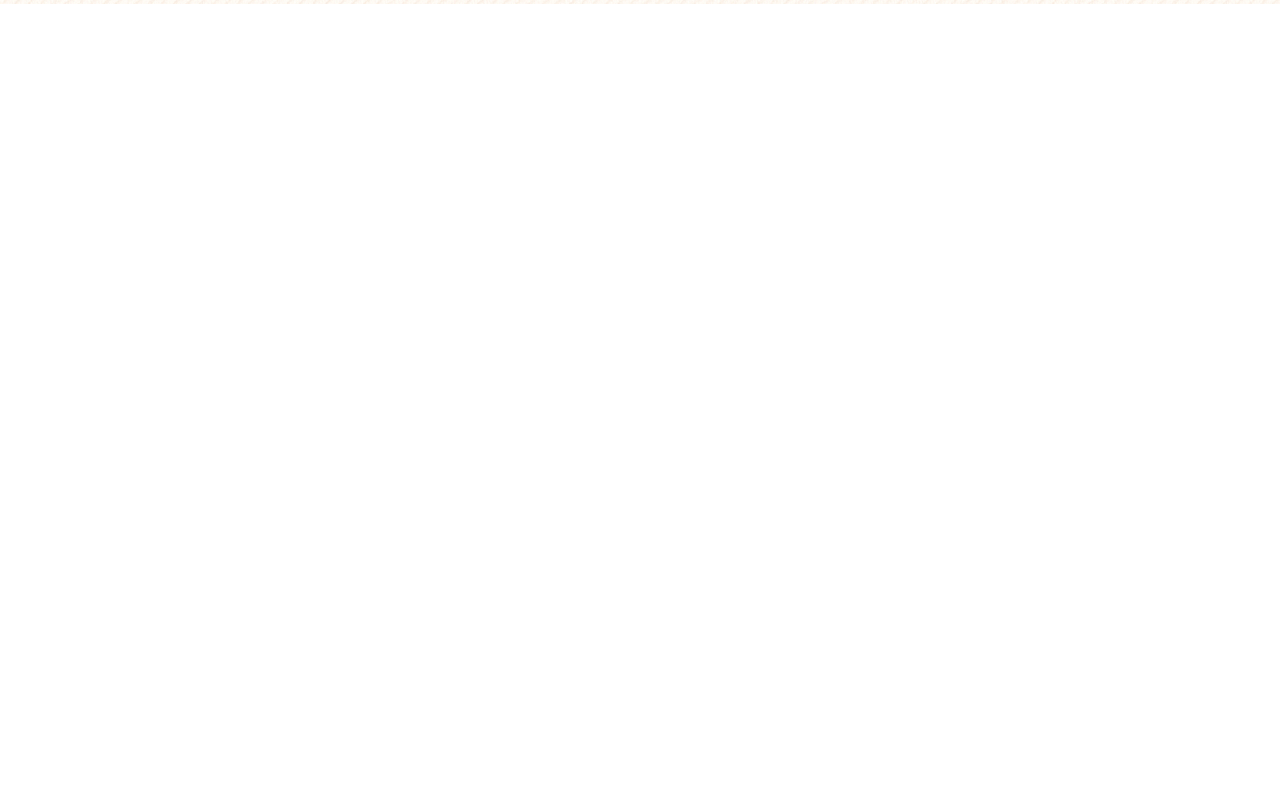
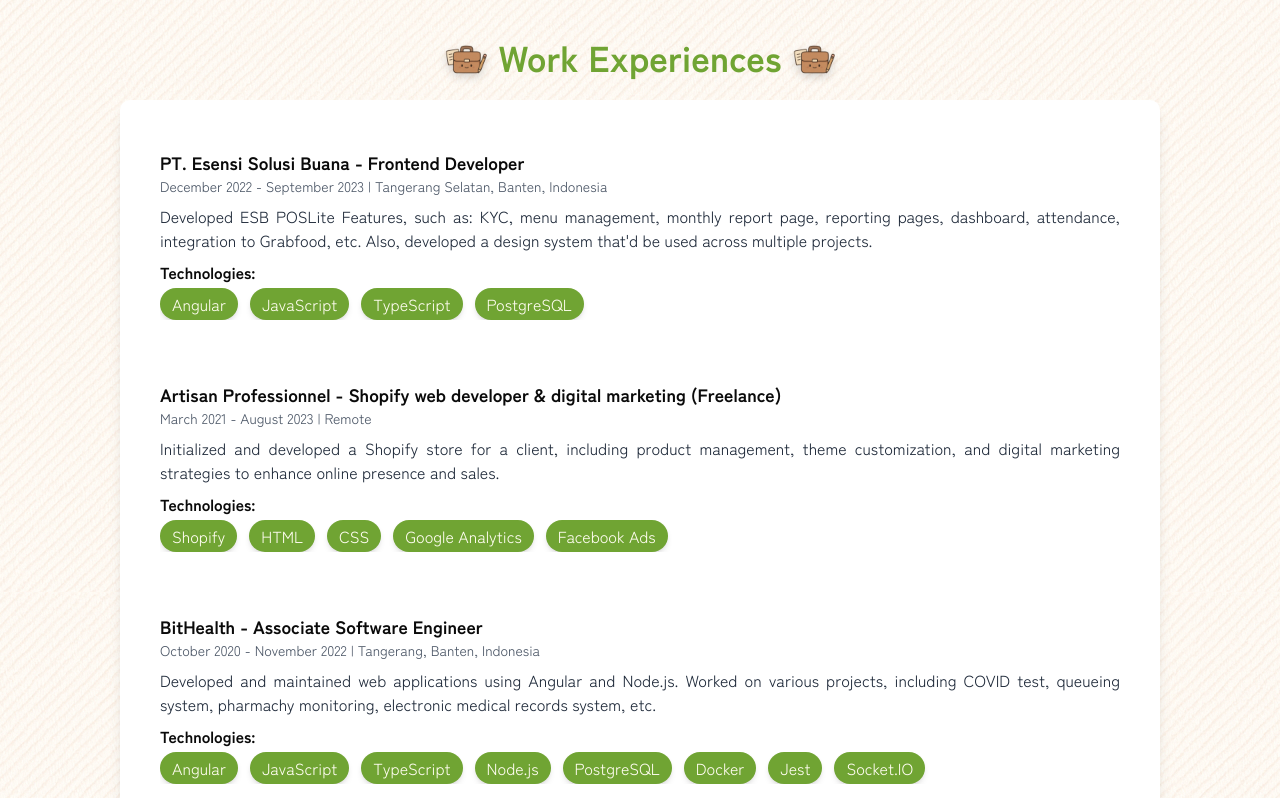
Before and after one commit to kwlsq/portfolio, a Next.js app: page / in a window 1280 px wide. Shown: the part 1160-1958 px from the top of the page. Before the commit the page ends 1164 px from the top, so only its background shows below. Built offline with nearby package versions, Linux system fonts and the light colour scheme.

Commit message:
feat: work experiences section

```diff
--- a/src/app/components/WorksSection.tsx
+++ b/src/app/components/WorksSection.tsx
@@ -0,0 +1,66 @@
+import { getWorkExperiences } from "@/lib/getWorkExperiences";
+import Image from "next/image";
+
+export const WorksSection = () => {
+  const workExperiences = getWorkExperiences();
+
+  return (
+    <section className="  py-8">
+      <div className="flex items-center md:items-start justify-center w-full px-10 md:px-20">
+        <Image
+          height={100}
+          width={100}
+          src={"/icon/work.png"}
+          className="w-8 h-8 md:w-12 md:h-12 drop-shadow-lg mr-2"
+          alt="work experiences icon"
+        />
+        <h2 className="text-xl md:text-4xl text-secondary font-bold text-center">
+          Work Experiences
+        </h2>
+        <Image
+          height={100}
+          width={100}
+          src={"/icon/work.png"}
+          className="w-8 h-8 md:w-12 md:h-12 drop-shadow-lg ml-2"
+          alt="work experiences icon"
+        />
+      </div>
+      <div className="grid grid-cols-1 items-center bg-[#fff] rounded-lg shadow-lg p-6 mx-2 md:mx-30 my-4 box-content gap-3">
+        {workExperiences.map((experience) => (
+          <div
+            key={experience.company}
+            className="px-4 py-4 md:py-6 hover:shadow-lg transition-shadow duration-300 h-full"
+          >
+            <h3 className="text-lg font-semibold">
+              <span>
+                <a className="hover:text-primary duration-200" href={experience.url || "#"} target="_blank">
+                  {experience.company}
+                </a>
+              </span>
+              {" "}- {experience.position}
+            </h3>
+            <p className="text-sm text-gray-600 mt-2 md:mt-0">
+              {experience.duration} | {experience.location}
+            </p>
+            <p className="mt-2 text-gray-800 text-justify">{experience.description}</p>
+            {experience.technologies && experience.technologies.length > 0 && (
+              <div className="mt-4 md:mt-2">
+                <strong>Technologies:</strong>
+                <div className="flex overflow-auto md:overflow-hidden gap-3 mt-1">
+                  {experience.technologies.map((tech, index) => (
+                    <div
+                      key={index}
+                      className="bg-secondary rounded-full  py-1 px-3 whitespace-nowrap text-white shadow-md hover:bg-primary duration-400"
+                    >
+                      {tech}
+                    </div>
+                  ))}
+                </div>
+              </div>
+            )}
+          </div>
+        ))}
+      </div>
+    </section>
+  );
+};
--- a/src/app/page.tsx
+++ b/src/app/page.tsx
@@ -1,5 +1,6 @@
 import { HeroSection } from "./components/HeroSection";
 import { TechStacksSection } from "./components/TechStacksSection";
+import { WorksSection } from "./components/WorksSection";
 
 export default function Home() {
   return (
@@ -9,6 +10,7 @@ export default function Home() {
       </div>
       <HeroSection />
       <TechStacksSection />
+      <WorksSection />
     </main>
   );
 }
--- /dev/null
+++ b/src/data/workexperiences.json
@@ -0,0 +1,79 @@
+[
+    {
+        "company": "PT. Esensi Solusi Buana",
+        "position": "Frontend Developer",
+        "duration": "December 2022 - September 2023",
+        "location": "Tangerang Selatan, Banten, Indonesia",
+        "url": "https://www.esb.id",
+        "description": "Developed ESB POSLite Features, such as: KYC, menu management, monthly report page, reporting pages, dashboard, attendance, integration to Grabfood, etc. Also, developed a design system that'd be used across multiple projects.",
+        "technologies": [
+            "Angular",
+            "JavaScript",
+            "TypeScript",
+            "PostgreSQL"
+        ]
+    },
+    {
+        "company": "Artisan Professionnel",
+        "position": "Shopify web developer & digital marketing (Freelance)",
+        "duration": "March 2021 - August 2023",
+        "location": "Remote",
+        "url": "https://artisanprofessionnel.com",
+        "description": "Initialized and developed a Shopify store for a client, including product management, theme customization, and digital marketing strategies to enhance online presence and sales.",
+        "technologies": [
+            "Shopify",
+            "HTML",
+            "CSS",
+            "Google Analytics",
+            "Facebook Ads"
+        ]
+    },
+    {
+        "company": "BitHealth",
+        "position": "Associate Software Engineer",
+        "duration": "October 2020 - November 2022",
+        "location": "Tangerang, Banten, Indonesia",
+        "url": "https://bithealth.co.id",
+        "description": "Developed and maintained web applications using Angular and Node.js. Worked on various projects, including COVID test, queueing system, pharmachy monitoring, electronic medical records system, etc.",
+        "technologies": [
+            "Angular",
+            "JavaScript",
+            "TypeScript",
+            "Node.js",
+            "PostgreSQL",
+            "Docker",
+            "Jest",
+            "Socket.IO"
+        ]
+    },
+    {
+        "company": "OneDeca",
+        "position": "Junior Mobile Developer (Internship)",
+        "duration": "July 2020 - September 2022",
+        "location": "Tangerang Selatan, Banten, Indonesia",
+        "url": "",
+        "description": "Developed and maintained mobile applications using React Native. Worked on various projects, including Hijabenka and Berrybenka Apps.",
+        "technologies": [
+            "React Native",
+            "JavaScript",
+            "TypeScript"
+        ]
+    },
+    {
+        "company": "PT. Cipta Srigati Lestari",
+        "position": "Web Developer (Internship)",
+        "duration": "July 2017 - September 2017",
+        "location": "Kemang, Jakarta Selatan, Indonesia",
+        "url": "https://www.cslgroup.co.id/",
+        "description": "Developed API for smart card and Wakaf NU website.",
+        "technologies": [
+            "C#",
+            "Bootstrap",
+            "JavaScript",
+            "HTML",
+            "CSS",
+            "TypeScript",
+            "MySQL"
+        ]
+    }
+]
--- /dev/null
+++ b/src/lib/getWorkExperiences.ts
@@ -0,0 +1,5 @@
+import workexperiences from '../data/workExperiences.json';
+
+export function getWorkExperiences() {
+    return workexperiences;
+}
```
